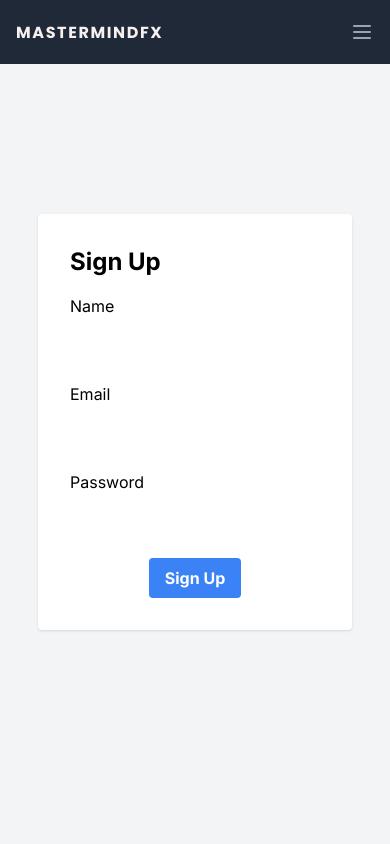
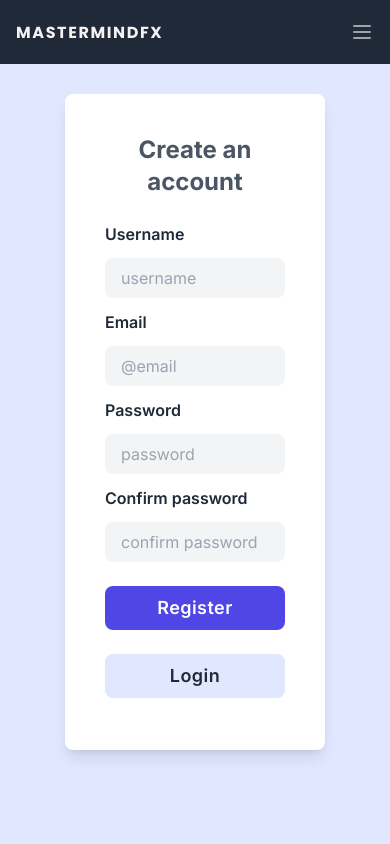
Before and after one commit to EdwinFestus/msFx.com, a Next.js app: page /signup in a window 390 px wide. Shown: the top 844 px of the page. Built offline with nearby package versions, Linux system fonts and the light colour scheme; a web font is replaced by a local one.

Commit message:
user Design

```diff
--- a/app/about/AboutHero.tsx
+++ b/app/about/AboutHero.tsx
@@ -5,7 +5,7 @@ import { AboutCard } from '@/components/AboutCard'
 
 const AboutHero = () => {
   return (
-    <section className='flex flex-col  container mx-auto h-full py-52 w-full items-center text-center  px-4 md:h-[70vh] text-white relative'>
+    <section className='flex flex-col justify-center  container mx-auto lg:py-52 w-full items-center text-center  px-4 h-[50vh] lg:h-[70vh] text-white relative'>
 
     <div className=''>
         <h3 className='text-3xl text-white font-bold uppercase mb-5 tracking-widest' >Who we are</h3>
--- a/app/about/Bio.tsx
+++ b/app/about/Bio.tsx
@@ -5,10 +5,10 @@ import Icon from '@/components/Icon'
 
 export const Bio = () => {
     return (
-        <section className='pt-32 md:pt-52 container mx-auto px-4   '>
+        <section className='pt-20 lg:pt-52 container mx-auto px-4   '>
 
             <div className='md:flex '>
-                <div className='text-center mb-14 md:max-w-sm md:mr-16 md:text-start'>
+                <div className='text-center mb-12 md:max-w-sm md:mr-16 md:text-start'>
                     <p className='text-lightblue-md text-sm tracking-widest'>Briefing</p>
                     <h2 className='text-gray-200 text-3xl font-bold mb-5 mt-3 uppercase tracking-widest'>Our Story</h2>
                     <p className='text-gray-400'>Lorem, ipsum dolor sit amet consectetur adipisicing elit. Eum ab porro dolorem. Dicta consectetur ipsam placeat laborum assumenda? Natus, quidem.</p>
--- a/app/about/MissionNVission.tsx
+++ b/app/about/MissionNVission.tsx
@@ -2,14 +2,14 @@ import React from 'react'
 
 function MissionNVission() {
     return (
-        <section className='pt-32 md:pt-20 container mx-auto px-4   '>
+        <section className='pt-20 container mx-auto px-4   '>
 
             <div className='md:flex '>
-                <div className=' mb-16 md:mr-10'>
+                <div className=' mb-20 md:mr-10'>
                     <div className='text-center mb-5 md:max-w-2xl  md:text-start'>
-                        {/* <p className='text-lightblue-md text-sm tracking-widest'>Mission</p> */}
-                        <h2 className='text-gray-200 text-3xl font-bold mb-5 mt-3 uppercase tracking-widest'>Mission</h2>
-                        {/* <p className='text-gray-400'>Lorem, ipsum dolor sit amet consectetur adipisicing elit. Eum ab porro dolorem. Dicta consectetur ipsam placeat laborum assumenda? Natus, quidem.</p> */}
+                        <p className='text-lightblue-md text-sm tracking-widest'>Mission</p>
+                        <h2 className='text-gray-200 text-3xl font-bold mb-5 mt-3 uppercase tracking-widest'>Our Mission</h2>
+
                     </div>
                     <div className='text-gray-400'>
                         <p className='text-base mb-3'>Lorem, ipsum dolor sit amet consectetur adipisicing elit. Distinctio minima omnis in temporibus non necessitatibus unde. Reiciendis saepe quaerat distinctio quisquam exercitationem eaque quos nemo enim magnam. Sapiente, voluptate officiis.</p>
@@ -21,7 +21,8 @@ function MissionNVission() {
 
                 <div className=' md:mr-5'>
                     <div className='text-center mb-5  md:text-start'>
-                        <h2 className='text-gray-200 text-3xl font-bold mb-5 mt-3 uppercase tracking-widest'>Vission</h2>
+                    <p className='text-lightblue-md text-sm tracking-widest'>Vission</p>
+                        <h2 className='text-gray-200 text-3xl font-bold mb-5 mt-3 uppercase tracking-widest'>Our Vission</h2>
                     </div>
                     <div className='text-gray-400'>
                         <p className='text-base mb-3'>Lorem, ipsum dolor sit amet consectetur adipisicing elit. Distinctio minima omnis in temporibus non necessitatibus unde. Reiciendis saepe quaerat distinctio quisquam exercitationem eaque quos nemo enim magnam. Sapiente, voluptate officiis.</p>
--- a/app/about/Team.tsx
+++ b/app/about/Team.tsx
@@ -4,7 +4,7 @@ import { FaFacebook, FaTwitter, FaInstagram } from 'react-icons/fa'
 
 function Team() {
     return (
-        <div className='text-white py-32 md:pb-52 container mx-auto px-4 flex justify-center flex-col items-center'>
+        <div className='text-white py-20 md:pb-52 container mx-auto px-4 flex justify-center flex-col items-center'>
             <div className='text-center mb-14 md:max-w-xl md:mr-16'>
                 <p className='text-lightblue-md text-sm tracking-widest'>Team</p>
                 <h2 className='text-gray-200 text-3xl font-bold mb-5 mt-3 uppercase tracking-widest'>Meet The Team</h2>
--- a/app/call-to-action/CallToAction.tsx
+++ b/app/call-to-action/CallToAction.tsx
@@ -2,7 +2,7 @@ import React from 'react';
 
 const CallToAction = () => {
   return (
-    <section className="bg-gray-800 py-20">
+    <section className="bg-gray-800 py-20 px-4">
       <div className="container mx-auto text-center">
         <h2 className="text-3xl font-bold text-white mb-4 capitalize tracking-wide">
           Master the art of trading
--- a/app/hero/WhyUs/WhyUs.tsx
+++ b/app/hero/WhyUs/WhyUs.tsx
@@ -6,7 +6,7 @@ import { FaBook } from 'react-icons/fa'
 const WhyUs = () => {
   return (
     <section className='flex items-start lg:items-center flex-col py-20 lg:py-52 font-text max-container mx-auto'>
-        <h2 className='text-3xl font-bold text-center mb-10 lg:mb-16 font-heading uppercase tracking-widest'>Welcome to Our MastermindFX</h2>
+        <h2 className='text-3xl font-bold text-center mb-10 lg:mb-16 font-heading uppercase tracking-widest'>Welcome to MastermindFX</h2>
 
         <div className='grid grid-cols-1 md:grid-cols-2 lg:grid-cols-3 gap-8'>
             <WhyUsComponent
--- a/app/signup/SignupPage.tsx
+++ b/app/signup/SignupPage.tsx
@@ -1,4 +1,5 @@
 "use client"
+// @ts-nocheck
 
 import React, { useState } from 'react';
 
@@ -25,54 +26,28 @@ const SignupPage: React.FC = () => {
   };
 
   return (
-    <div className="flex items-center justify-center min-h-screen bg-gray-100">
-      <div className="bg-white p-8 rounded shadow">
-        <h2 className="text-2xl font-bold mb-4">Sign Up</h2>
-        <form onSubmit={handleSubmit}>
-          <div className="mb-4">
-            <label htmlFor="name" className="block mb-2">
-              Name
-            </label>
-            <input
-              type="text"
-              id="name"
-              className="w-full border-gray-300 rounded p-2"
-              value={name}
-              onChange={handleNameChange}
-            />
+    <div className="h-screen bg-indigo-100 flex justify-center items-center">
+	<div className="lg:w-2/5 md:w-1/2 w-2/3">
+		<form className="bg-white p-10 rounded-lg shadow-lg min-w-full">
+			<h1 className="text-center text-2xl mb-6 text-gray-600 font-bold font-sans">Create an account</h1>
+			<div>
+				<label className="text-gray-800 font-semibold block my-3 text-md" for="username">Username</label>
+				<input className="w-full bg-gray-100 px-4 py-2 rounded-lg focus:outline-none" type="text" name="username" id="username" placeholder="username" />
       </div>
-          <div className="mb-4">
-            <label htmlFor="email" className="block mb-2">
-              Email
-            </label>
-            <input
-              type="email"
-              id="email"
-              className="w-full border-gray-300 rounded p-2"
-              value={email}
-              onChange={handleEmailChange}
-            />
+				<div>
+					<label className="text-gray-800 font-semibold block my-3 text-md" for="email">Email</label>
+					<input className="w-full bg-gray-100 px-4 py-2 rounded-lg focus:outline-none" type="text" name="email" id="email" placeholder="@email" />
       </div>
-          <div className="mb-4">
-            <label htmlFor="password" className="block mb-2">
-              Password
-            </label>
-            <input
-              type="password"
-              id="password"
-              className="w-full border-gray-300 rounded p-2"
-              value={password}
-              onChange={handlePasswordChange}
-            />
+					<div>
+						<label className="text-gray-800 font-semibold block my-3 text-md" for="password">Password</label>
+						<input className="w-full bg-gray-100 px-4 py-2 rounded-lg focus:outline-none" type="text" name="password" id="password" placeholder="password" />
       </div>
-          <div className="text-center">
-            <button
-              type="submit"
-              className="bg-blue-500 hover:bg-blue-600 text-white font-bold py-2 px-4 rounded"
-            >
-              Sign Up
-            </button>
+						<div>
+							<label className="text-gray-800 font-semibold block my-3 text-md" for="confirm">Confirm password</label>
+							<input className="w-full bg-gray-100 px-4 py-2 rounded-lg focus:outline-none" type="text" name="confirm" id="confirm" placeholder="confirm password" />
       </div>
+							<button type="submit"  className="w-full mt-6 bg-indigo-600 rounded-lg px-4 py-2 text-lg text-white tracking-wide font-semibold font-sans">Register</button>
+							<button type="submit" className="w-full mt-6 mb-3 bg-indigo-100 rounded-lg px-4 py-2 text-lg text-gray-800 tracking-wide font-semibold font-sans">Login</button>
 		</form>
 	</div>
 </div>
```
Lines whose indentation alone changed are shown as unchanged.
